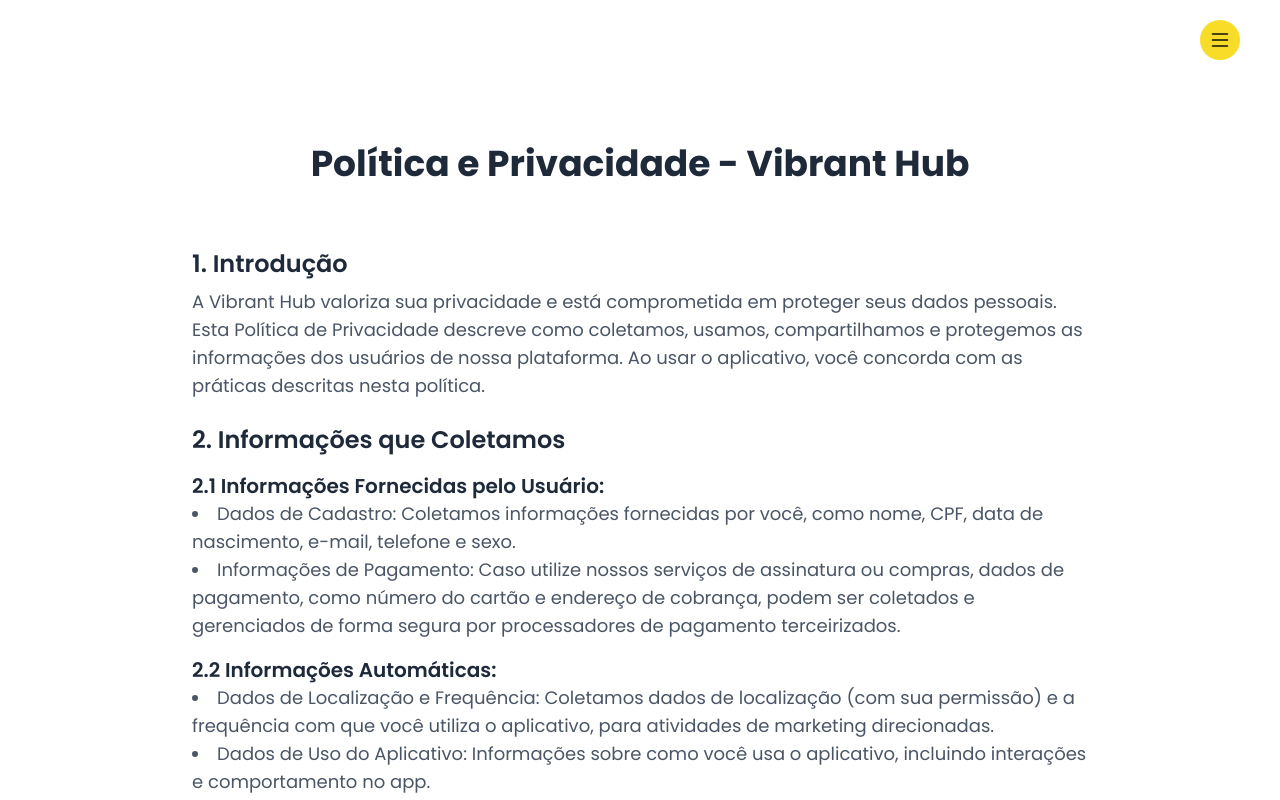
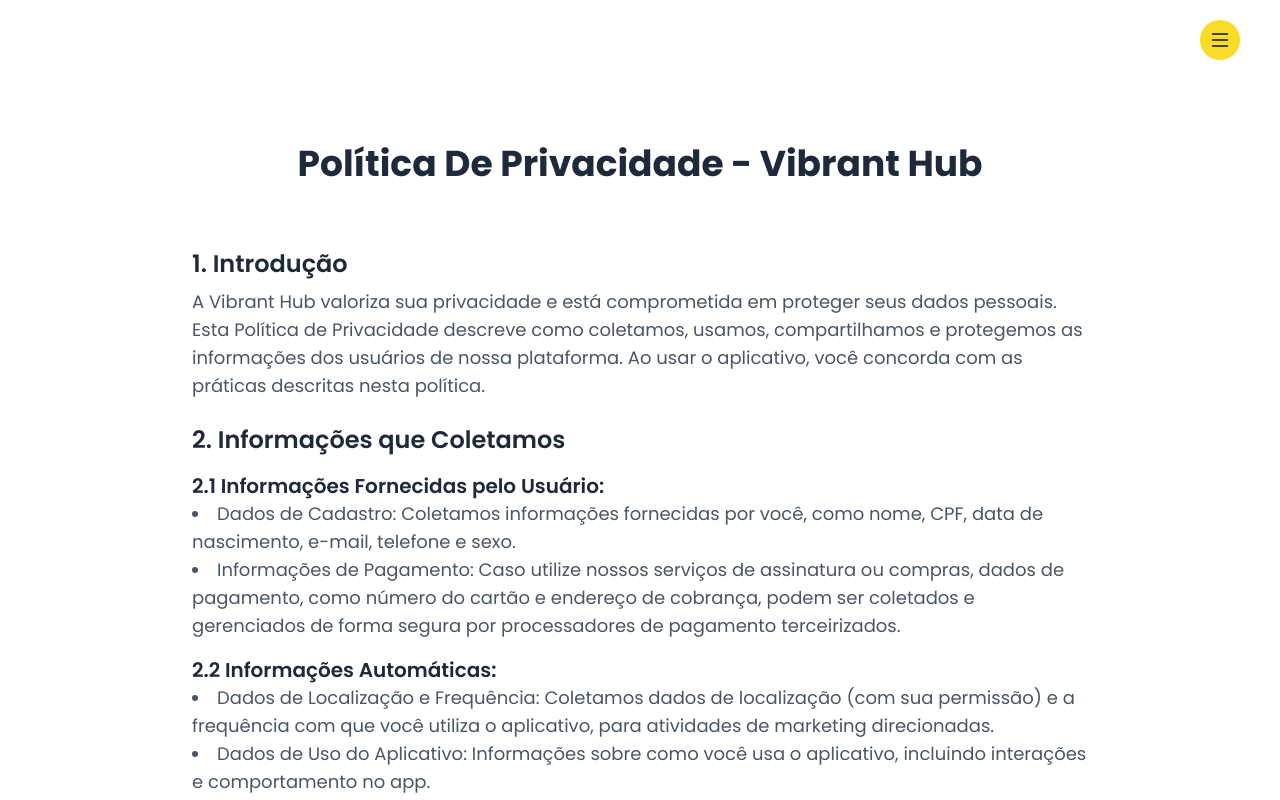
Before and after one commit to Spexxl/Vhub-Website, a Next.js app in the folder my-app/: page /politicas-de-privacidade in a window 1280 px wide. Shown: the top 800 px of the page. Built offline with nearby package versions, Linux system fonts and the light colour scheme.

Commit message:
Renamed Terms

```diff
--- a/my-app/src/app/politicas-de-privacidade/page.tsx
+++ b/my-app/src/app/politicas-de-privacidade/page.tsx
@@ -7,7 +7,7 @@
             <Header />
             <div className="flex flex-col gap-10 items-center justify-center w-full bg-white px-5 py-36">
                 <h1 className="text-4xl font-bold text-gray-800 mb-6 text-center">
-                    Política e Privacidade - Vibrant Hub
+                    Política De Privacidade - Vibrant Hub
                 </h1>
                 <div className="text-gray-600 text-lg space-y-6 max-w-4xl">
                     <section>
```
